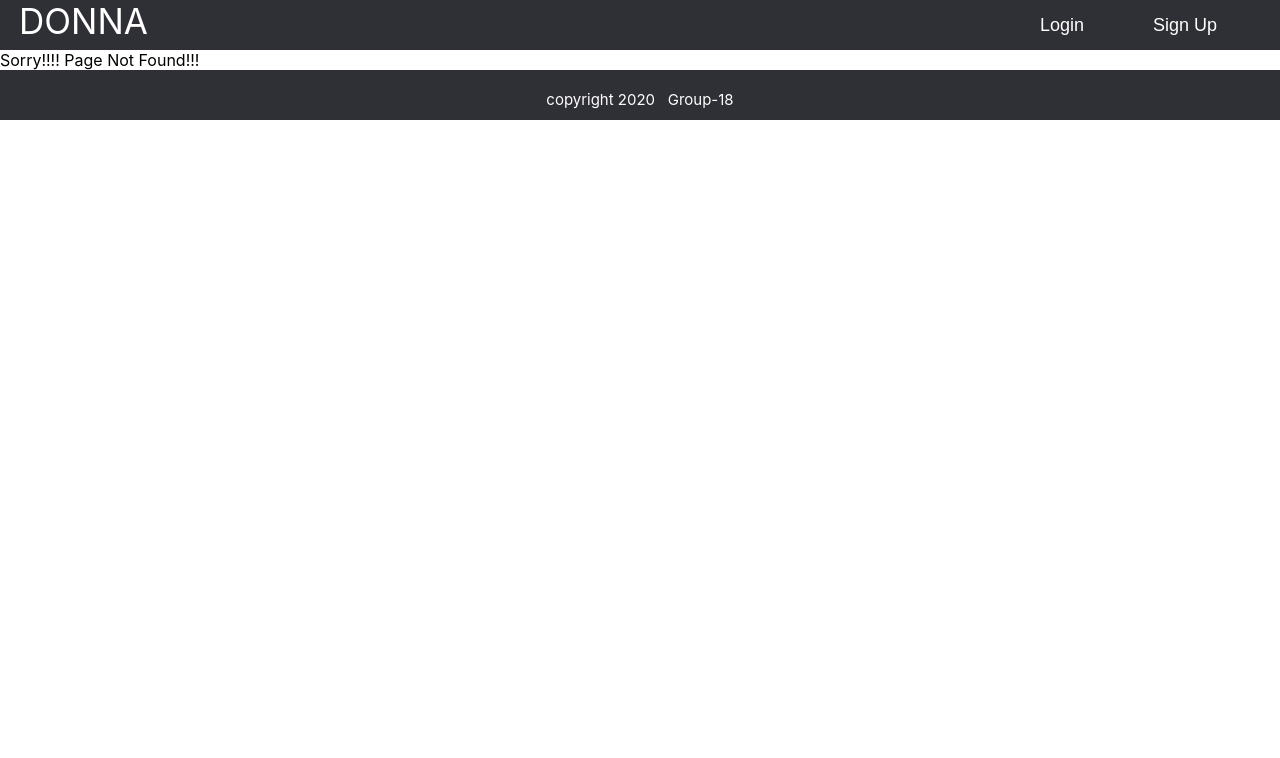
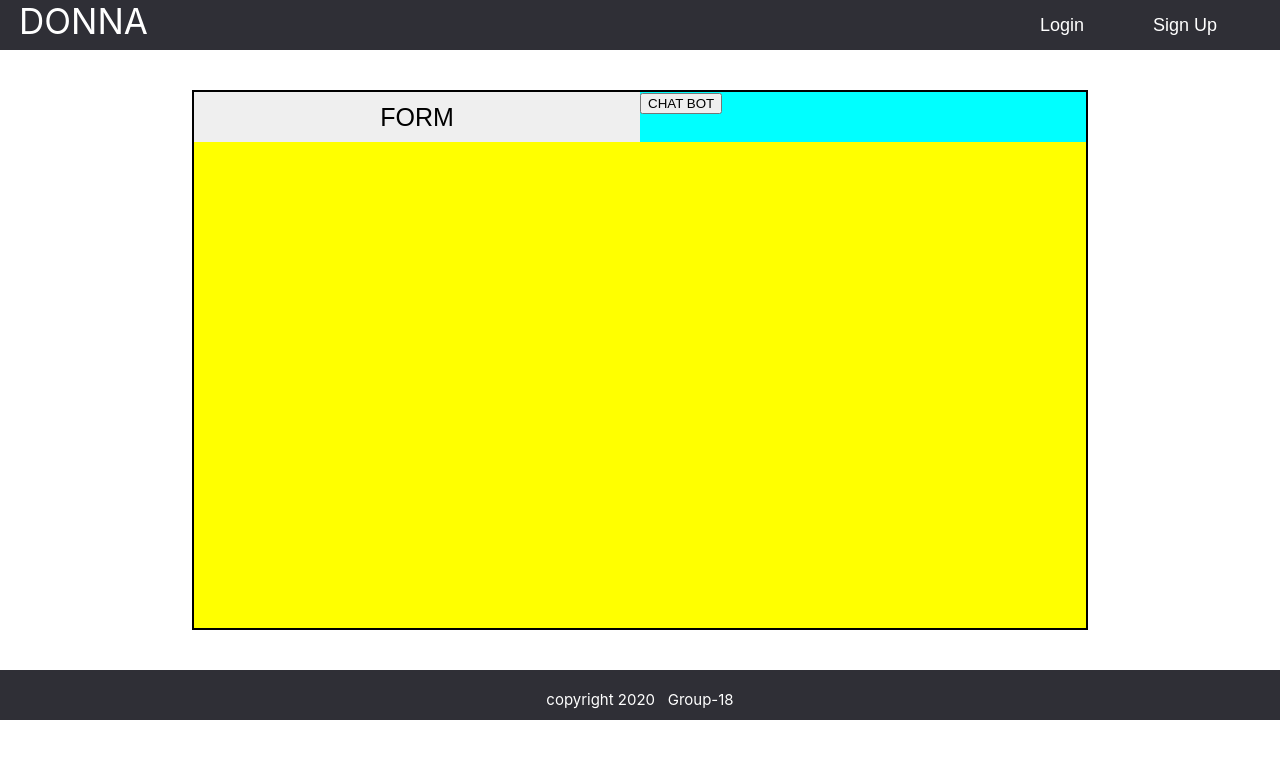
Before and after one commit to GaganpreetKhurana/Financial_Assistant, a React (Create React App) app in the folder frontend/: page /details in a window 1280 px wide. Before the commit this address had no page. Shown: the top 758 px of the page. Built offline with nearby package versions, Linux system fonts and the light colour scheme.

Commit message:
dual tab created

```diff
--- a/frontend/src/Components/App.js
+++ b/frontend/src/Components/App.js
@@ -8,6 +8,7 @@ import Login from './Login';
 import Footer from './Footer';
 import Page404 from './Page404';
 import Forgot from './Forgot';
+import Details from './Details';
 import * as jwtDecode from "jwt-decode";
 import { authenticateUser } from '../actions/auth';
 
@@ -38,6 +39,7 @@ class App extends Component {
               <Route path="/login" component={Login}/>
               <Route path="/sign-up" component={SignUp}/>
               <Route path="/forgot" component={Forgot}/>
+              <Route path="/details" component={Details}/>
               <Route component={Page404} />
             </Switch>
           <Footer/>
--- /dev/null
+++ b/frontend/src/Components/Details.js
@@ -0,0 +1,43 @@
+import React, { Component } from "react";
+import { Redirect } from "react-router-dom";
+import { Link } from "react-router-dom";
+import { connect } from "react-redux";
+
+class Details extends Component {
+
+    render() {
+    const { inProgress, error, isLoggedIn } = this.props.auth;
+
+    //so that not logged in user don't sees the details page
+    {
+        /*
+    if (!isLoggedIn) {
+      return <Redirect to="/" />;
+    }
+*/}
+
+        return (
+            <div className="Main-Page">
+                <div className="choice">
+                    <div class="details">
+                        <button>FORM</button>
+                    </div>
+                    <div class="chatbot">
+                        <button>CHAT BOT</button>
+                    </div>
+                </div>
+
+
+            </div>
+        );
+    }
+}
+
+function mapStateToProps(state) {
+    return {
+      auth: state.auth,
+      details : state.details,
+    };
+  }
+
+  export default connect(mapStateToProps)(Details);
--- a/frontend/src/index.css
+++ b/frontend/src/index.css
@@ -182,3 +182,36 @@ button:hover {
   font-size: 15px;
   color: white;
 }
+
+.Main-Page{
+  box-sizing: border-box;
+  width:70%;
+  margin:auto;
+  margin-top:40px;
+  margin-bottom:40px;
+  border: 2px solid black;
+  height:auto;
+  min-height:540px;
+  background-color: yellow;
+}
+
+.choice{
+  width:100%;
+  height:50px;
+  background-color: cyan;
+  display:flex;
+}
+.details{
+  width:50%;
+  height:inherit;
+
+}
+.details button{
+  width:100%;
+  height:inherit;
+  background-color:none;
+  outline:none;
+  border:none;
+  font-size: 25px;
+  cursor:pointer;
+}
--- a/frontend/src/reducers/auth.js
+++ b/frontend/src/reducers/auth.js
@@ -15,6 +15,7 @@ const {
 
   const initialAuthState = {
     user: {},
+    details:false,
     error: null,
     isLoggedIn: false,
     inProgress: false,
--- /dev/null
+++ b/frontend/src/reducers/details.js
@@ -0,0 +1,10 @@
+const initialTransactionState = {
+    detailsEntry:false,
+    chatBot:false,
+    detailsForm:true,
+    transactions:[],
+  };
+
+  export default function transaction(state=initialTransactionState,action){
+    return state
+}
--- a/frontend/src/reducers/index.js
+++ b/frontend/src/reducers/index.js
@@ -1,4 +1,5 @@
 import { combineReducers } from "redux";
 import auth from "./auth";
+import details from './details'
 
-export default combineReducers({ auth });
+export default combineReducers({ auth,details});
```
Also changed, not shown: 1 other file (tests, documents, lock files or other folders).
